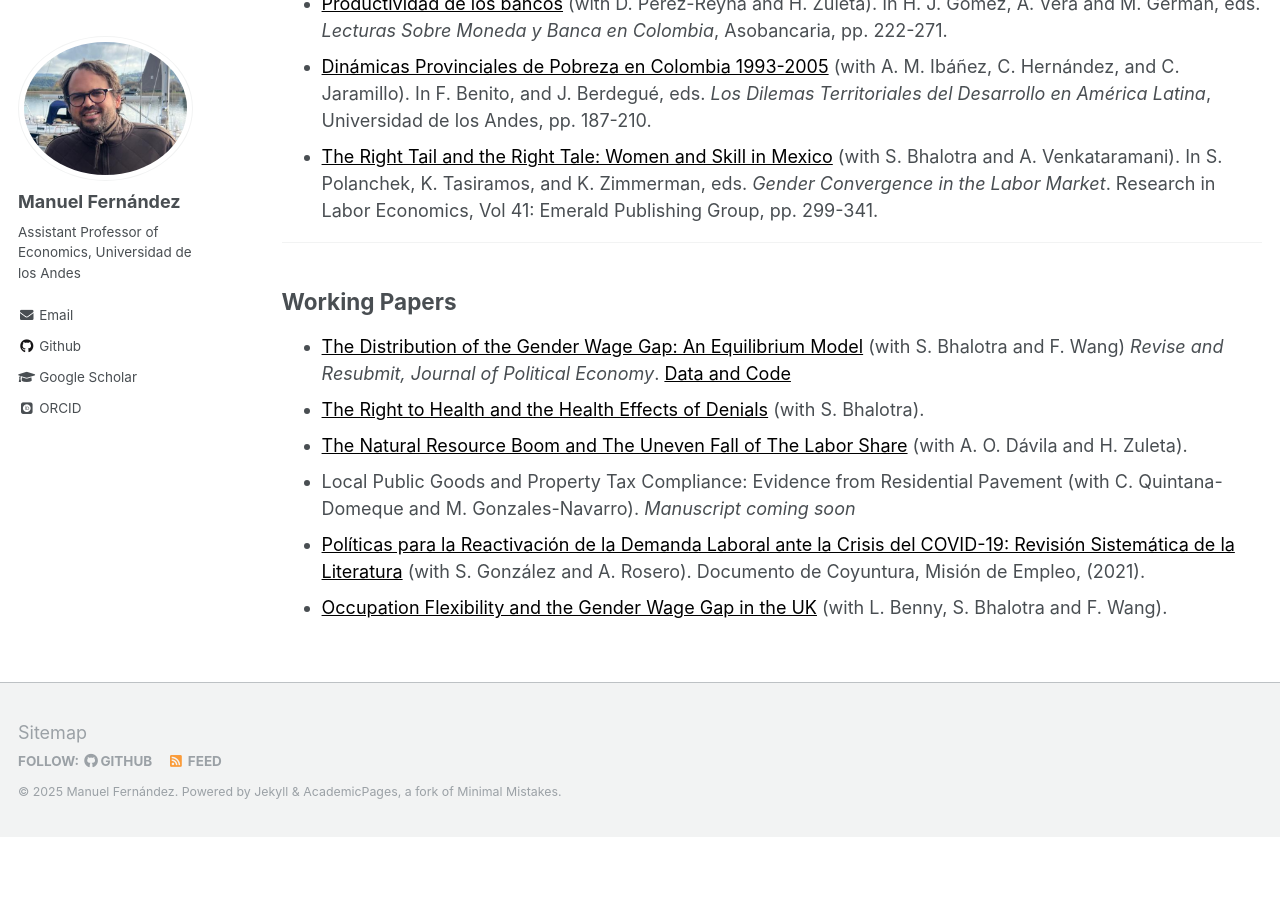
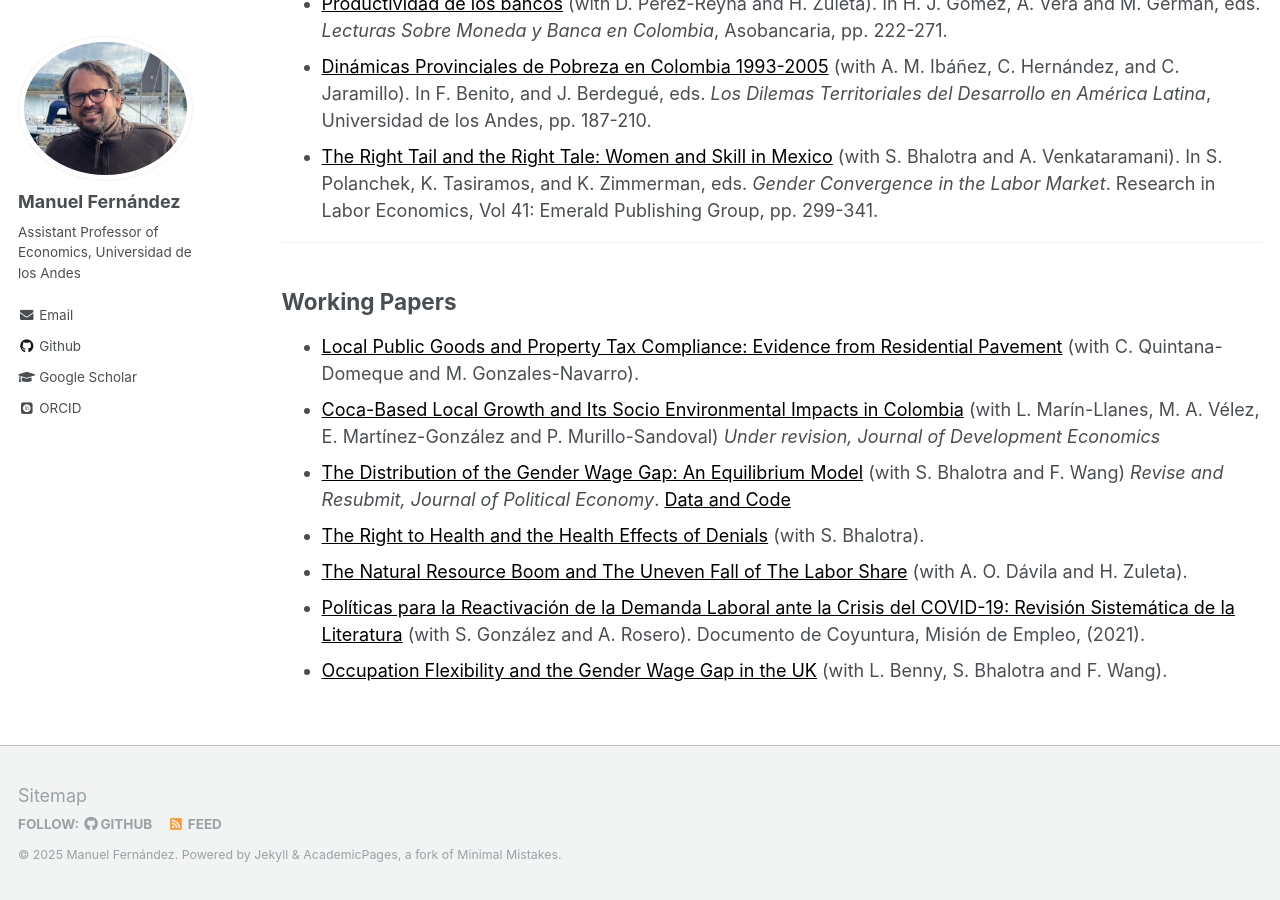
Before and after one commit to man-fern/man-fern.github.io, a Jekyll site: the page built from _pages/research.md, in a window 1280 px wide and 900 px high, scrolled down 869 px. Built offline with Jekyll 4.4.1, drawn with Linux system fonts in a browser that asks for light colours; some web fonts are replaced; before the commit the page ends 1706 px from its top, so only the background shows below that.

Commit message:
tax compliance

```diff
--- a/_pages/research.md
+++ b/_pages/research.md
@@ -31,9 +31,10 @@
 
 ## Working Papers
 
+* [Local Public Goods and Property Tax Compliance: Evidence from Residential Pavement](/files/Fernandez-GonzalezNavarro-QuintanaDomeque-Propety-tax-compliance.pdf){: style="color:black; text-decoration: underline;"} (with C. Quintana-Domeque and M. Gonzales-Navarro).
+* [Coca-Based Local Growth and Its Socio Environmental Impacts in Colombia](/files/Marin-Fernandez-Velez-Martinez-Murillo-coca-based-local-growth-2025.pdf){: style="color:black; text-decoration: underline;"} (with L. Marín-Llanes, M. A. Vélez, E. Martínez-González and P. Murillo-Sandoval) *Under revision, Journal of Development Economics*
 * [The Distribution of the Gender Wage Gap: An Equilibrium Model](/files/Bhalotra-Fernandez-Wang-FLFP-eq-model.pdf){: style="color:black; text-decoration: underline;"} (with S. Bhalotra and F. Wang) *Revise and Resubmit, Journal of Political Economy*. [Data and Code](https://fanwangecon.github.io/PrjLabEquiBFW/){: style="color:black; text-decoration: underline;"}
 * [The Right to Health and the Health Effects of Denials](/files/Bhalotra-Fernandez-right-to-health.pdf){: style="color:black; text-decoration: underline;"} (with S. Bhalotra).
 * [The Natural Resource Boom and The Uneven Fall of The Labor Share](/files/Davila-Fernandez-Zuleta-Natural-resource-boom.pdf){: style="color:black; text-decoration: underline;"} (with A. O. Dávila and H. Zuleta).
-* Local Public Goods and Property Tax Compliance: Evidence from Residential Pavement (with C. Quintana-Domeque and M. Gonzales-Navarro). *Manuscript coming soon*
 * [Políticas para la Reactivación de la Demanda Laboral ante la Crisis del COVID-19: Revisión Sistemática de la Literatura](/files/Fernandez-Gonzalez-Rosero-Reactivacion-demanda-laboral.pdf){: style="color:black; text-decoration: underline;"} (with S. González and A. Rosero). Documento de Coyuntura, Misión de Empleo, (2021).
 * [Occupation Flexibility and the Gender Wage Gap in the UK](/files/Benny-Bhalotra-Fernandez-Wang-Occupation-flexibility.pdf){: style="color:black; text-decoration: underline;"} (with L. Benny, S. Bhalotra and F. Wang).
```
Also changed, not shown: 2 other files.
